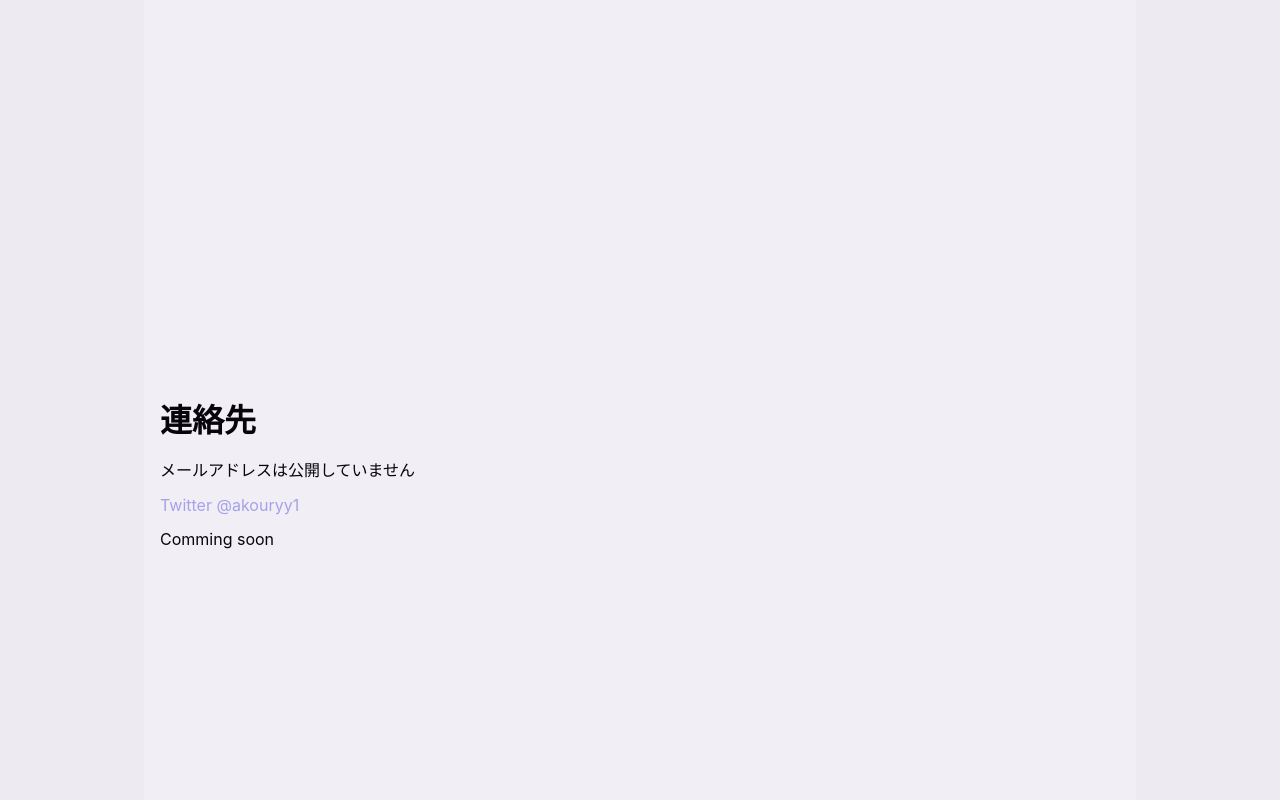
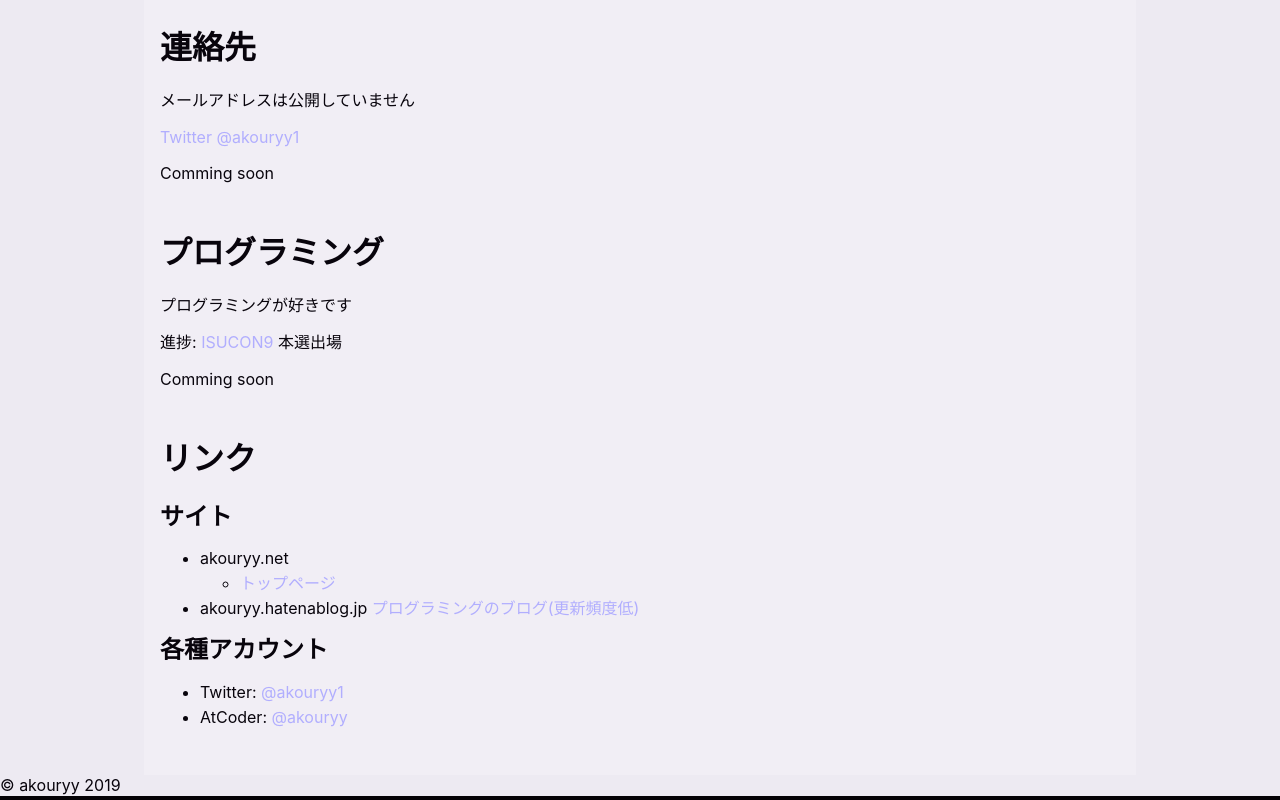
Before and after one commit to akouryy/akouryy.net-shamiko, a Next.js app: page / in a window 1280 px wide. Shown: the part 1000-1800 px from the top of the page. Built offline with nearby package versions, Linux system fonts and the light colour scheme.

Commit message:
Add contents

```diff
--- a/components/BigHeader.tsx
+++ b/components/BigHeader.tsx
@@ -42,7 +42,7 @@ const BigHeaderHero: React.FC<P> = React.memo(({ menu }) => {
       <ul className='BigHeaderHero-Menu'>
         {menu.map(([to, title]) => (
           <li className='BigHeaderHero-MenuItem' key={to}>
-            <Link duration={500} offset={-48} smooth to={to}>
+            <Link duration={1000} offset={-48} smooth to={to}>
               {title}
             </Link>
           </li>
@@ -54,7 +54,7 @@ const BigHeaderHero: React.FC<P> = React.memo(({ menu }) => {
 
 const BigHeaderFixed: React.FC<P> = React.memo(() => {
   const onClick = React.useCallback(
-    (): void => animateScroll.scrollToTop({ duration: 500 }),
+    (): void => animateScroll.scrollToTop({ duration: 1000 }),
     [],
   );
 
--- a/components/Section.tsx
+++ b/components/Section.tsx
@@ -2,7 +2,7 @@ import React from 'react';
 import '../styles/Section.less';
 
 interface P {
-  id: string;
+  id?: string;
   title: string;
 }
 
--- a/contexts/ScrollContext.tsx
+++ b/contexts/ScrollContext.tsx
@@ -36,12 +36,13 @@ export const useScrollProps = (): ScrollProps => {
   const [props, update] = React.useState(calcScrollProps());
 
   React.useEffect(() => {
-    const handler = throttle(() => update(calcScrollProps()), 30);
-    document.addEventListener('scroll', handler);
-    window.addEventListener('resize', handler);
+    const handler = throttle(() => update(calcScrollProps()), 16);
+    const options = { capture: false, passive: true };
+    document.addEventListener('scroll', handler, options);
+    window.addEventListener('resize', handler, options);
     return (): void => {
-      document.removeEventListener('scroll', handler);
-      window.removeEventListener('resize', handler);
+      document.removeEventListener('scroll', handler, options);
+      window.removeEventListener('resize', handler, options);
     };
   }, []);
 
--- a/pages/index.tsx
+++ b/pages/index.tsx
@@ -1,4 +1,5 @@
 import React from 'react';
+import Link from 'next/link';
 import '../styles/PageIndex.less';
 import { BasePage } from '../components/BasePage';
 import { BigHeader } from '../components/BigHeader';
@@ -8,6 +9,7 @@ const headerMenu: ReadonlyArray<[string, string]> = Object.freeze([
   ['PageIndex-Profile', 'profile'],
   ['PageIndex-Contact', 'contact'],
   ['PageIndex-Programming', 'programming'],
+  ['PageIndex-Links', 'links'],
 ]);
 
 const Home: React.FC = () => {
@@ -32,13 +34,38 @@ const Home: React.FC = () => {
             <Section id='PageIndex-Programming' title='プログラミング'>
               <p>プログラミングが好きです</p>
               <p>
-                進捗:
-                {' '}
-                <a href='http://isucon.net/archives/53570241.html'>ISUCON9</a>
-                {' '}
-                本選出場
+                進捗: <a href='http://isucon.net/archives/53570241.html'>ISUCON9</a>
+                {' '}本選出場
               </p>
               <p>Comming soon</p>
+            </Section>
+            <Section id='PageIndex-Links' title='リンク'>
+              <Section title='サイト'>
+                <ul className='BasePage-NormalList'>
+                  <li>
+                    akouryy.net
+                    <ul>
+                      <li><Link href='/'>トップページ</Link></li>
+                    </ul>
+                  </li>
+                  <li>
+                    akouryy.hatenablog.jp{' '}
+                    <a href='https://akouryy.hatenablog.jp'>
+                      プログラミングのブログ(更新頻度低)
+                    </a>
+                  </li>
+                </ul>
+              </Section>
+              <Section title='各種アカウント'>
+                <ul className='BasePage-NormalList'>
+                  <li>
+                    Twitter: <a href='https://twitter.com/akouryy1'>@akouryy1</a>
+                  </li>
+                  <li>
+                    AtCoder: <a href='https://atcoder.jp/users/akouryy'>@akouryy</a>
+                  </li>
+                </ul>
+              </Section>
             </Section>
           </main>
         </div>
--- a/styles/BasePage.less
+++ b/styles/BasePage.less
@@ -4,6 +4,7 @@
   .basic-font();
   font-size: 16px;
   height: 100%;
+  line-height: 1.3;
   width: 100vw;
 }
 
@@ -23,6 +24,18 @@ body {
   .full-box();
 }
 
+.BasePage-NormalList {
+  li {
+    &:not(:first-child) {
+      margin-top: 0.25em;
+    }
+
+    > ul {
+      margin-top: 0.25em;
+    }
+  }
+}
+
 a {
   cursor: pointer;
   text-decoration: none;
--- a/styles/Section.less
+++ b/styles/Section.less
@@ -1,7 +1,19 @@
 .Section {
-  min-height: 70vh;
+  margin-bottom: 3rem;
 
   &-Title {
     font-size: 2rem;
   }
+
+  .Section {
+    margin: 0;
+  }
+
+  .Section .Section-Title {
+    font-size: 1.5rem;
+  }
+
+  .Section .Section .Section-Title {
+    font-size: 1.25rem;
+  }
 }
--- a/styles/lib.less
+++ b/styles/lib.less
@@ -46,7 +46,7 @@
 @color-night-bg: #040206;
 @color-night-bg-pale: lighten(@color-night-bg, 10%);
 
-@color-night-fg: #cdcae2;
+@color-night-fg: #dddafe;
 @color-night-fg-link: (@color-night-fg * 0.8 + #0000ff * 0.2);
 
 .night() {
```
Also changed, not shown: .eslintrc.yml.
